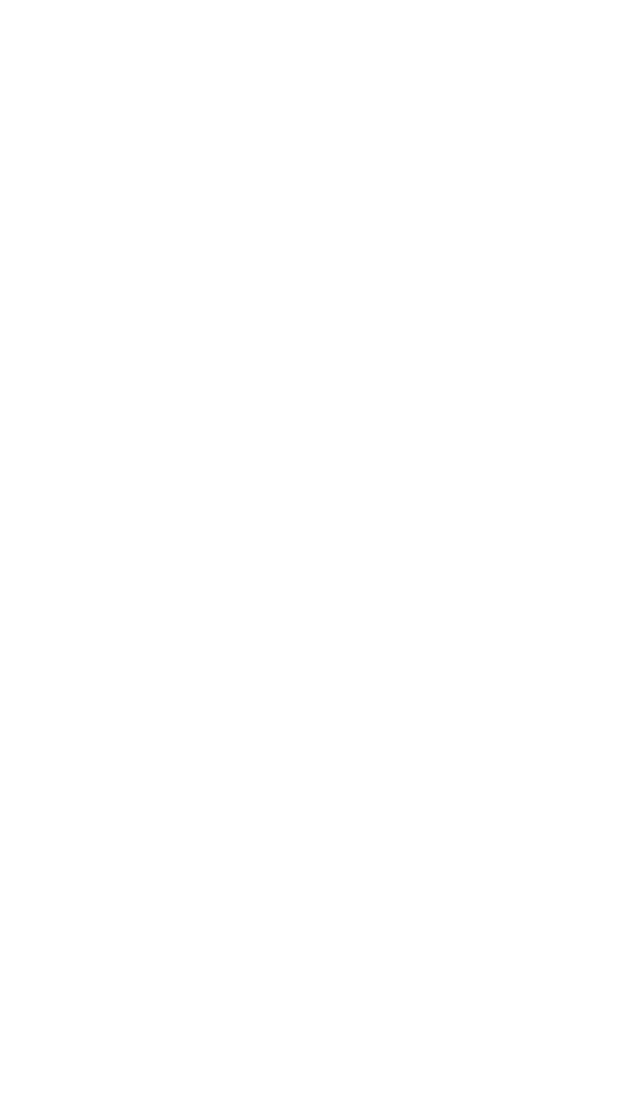
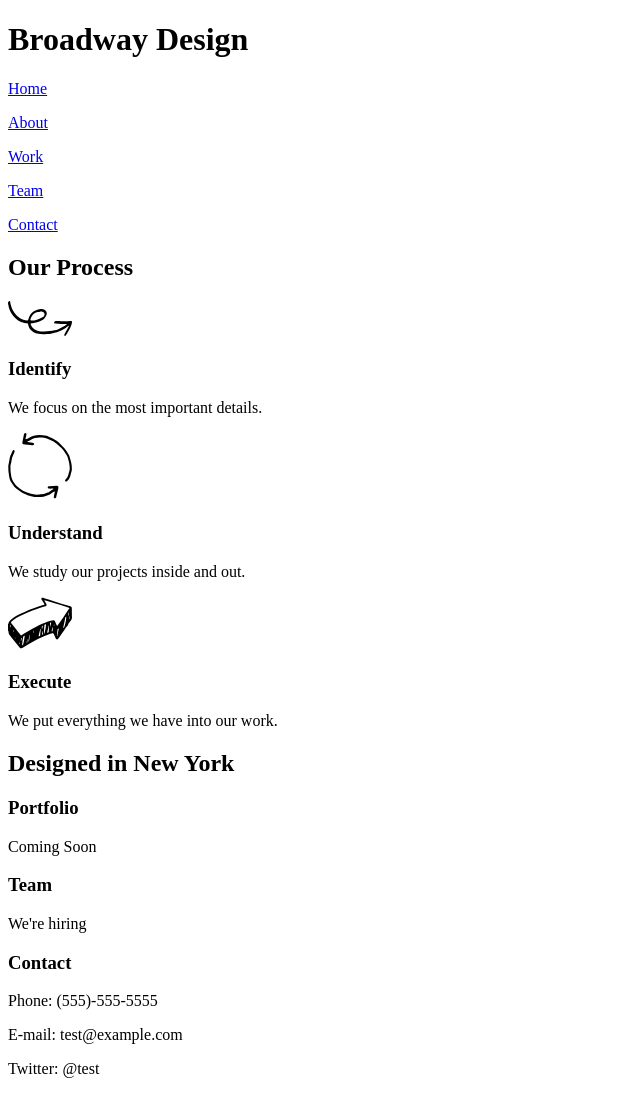
Before and after one commit to smcal/Broadway, a plain HTML site: page index.html in a window 1280 px wide. Shown: the whole page, without its empty margins (0-640 px from the left). Before the commit the page ends 800 px from the top, so only its background shows below. Drawn offline with Linux system fonts and the light colour scheme.

Commit message:
Completed website outline.  Need to style to complete.

```diff
--- a/index.html
+++ b/index.html
@@ -6,6 +6,38 @@
     <link href="./resources/css/styles.css" type="text/css" rel="stylesheet">
   </head>
   <body>
+    <h1>Broadway Design</h1>
+    <nav class="navigtion">
+      <p><a href="#home">Home</a></p>
+      <p><a href="#about">About</a></p>
+      <p><a href="#work">Work</a></p>
+      <p><a href="#team">Team</a></p>
+      <p><a href="#contact">Contact</a></p>
+    </nav>
 
+    <div id="process">
+      <h2>Our Process</h2>
+      <img src="./resources/images/identify.svg" alt="Identify image" />
+      <h3>Identify</h3>
+      <p>We focus on the most important details.</p>
+      <img src="./resources/images/understand.svg" alt="Image of unserstanding" />
+      <h3>Understand</h3>
+      <p>We study our projects inside and out.</p>
+      <img src="./resources/images/execute.svg" alt="Icon for execute" />
+      <h3>Execute</h3>
+      <p>We put everything we have into our work.</p>
+    </div>
+
+    <div id="aboutus">
+      <h2>Designed in New York</h2>
+      <h3>Portfolio</h3>
+      <p>Coming Soon</p>
+      <h3>Team</h3>
+      <p>We're hiring</p>
+      <h3>Contact</h3>
+      <p>Phone: (555)-555-5555</p>
+      <p>E-mail: test@example.com</p>
+      <p>Twitter: @test</p>
+    </div>
   </body>
 </html>
```
